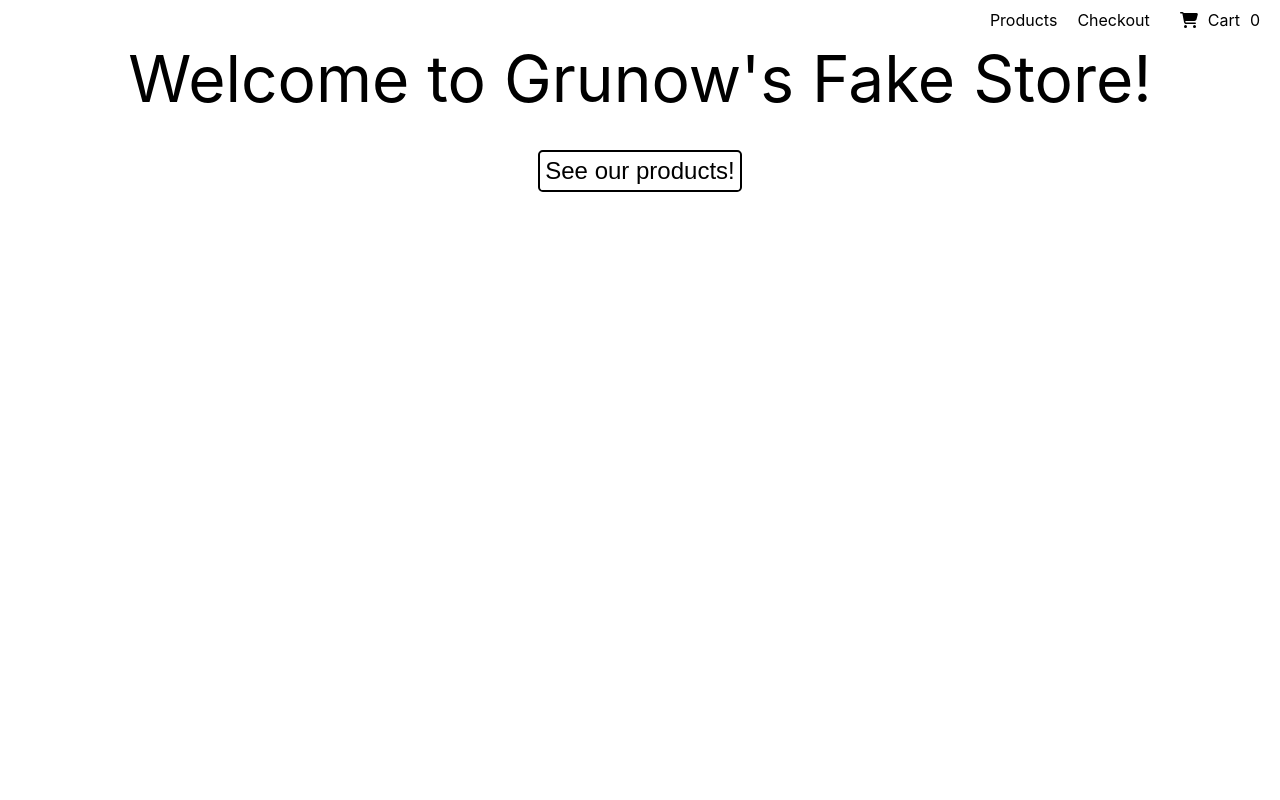
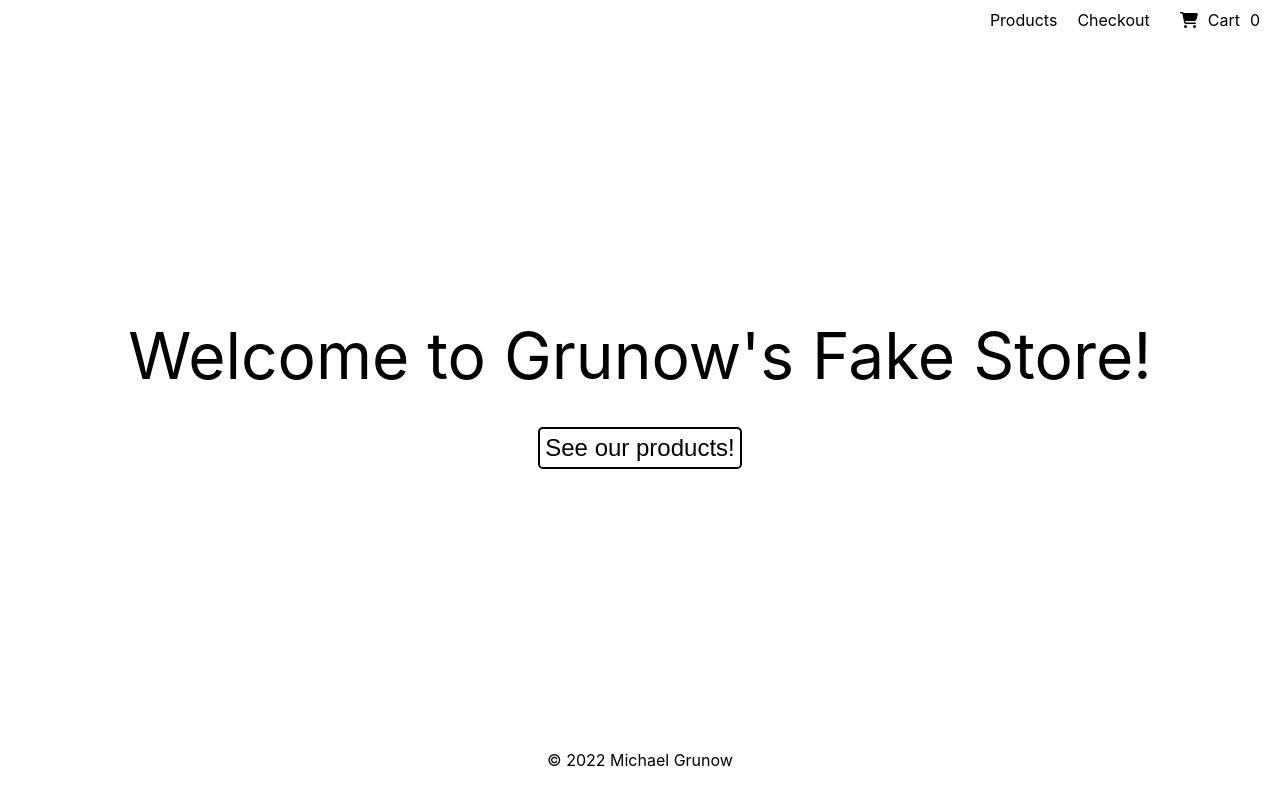
Before and after one commit to MGrunow1/fake-store, a React (Create React App) app: page / in a window 1280 px wide. Built offline with nearby package versions, Linux system fonts and the light colour scheme.

Commit message:
feat(App): Add footer

```diff
--- a/src/components/StyledComponents.js
+++ b/src/components/StyledComponents.js
@@ -63,6 +63,11 @@ align-items: center;
 @media (min-width: 700px) {
     margin-bottom: 3px;
 }
+`;
+
+export const FooterContainer = styled.footer`
+text-align: center;
+min-height: 50px;
 `;
 
 export const FormInput = styled.input`
@@ -150,6 +155,9 @@ ${(props) => props.dark
 export const PageContainer = styled.div`
 display: flex;
 flex-direction: column;
+justify-content: space-between;
+height: max-content;
+min-height: 100vh;
 ${(props) => props.dark
   ? `background-color: black;
     color: white;`
--- a/src/components/header-footer/HeaderFooter.js
+++ b/src/components/header-footer/HeaderFooter.js
@@ -1,7 +1,7 @@
 import { useContext } from "react";
 import { ThemeContext } from "../../contexts/ThemeContext";
 import { Outlet } from "react-router-dom";
-import { HeaderContainer, PageContainer } from "../StyledComponents";
+import { FooterContainer, HeaderContainer, PageContainer } from "../StyledComponents";
 import CartWidget from "./CartWidget";
 import NavBar from "./NavBar";
 
@@ -14,6 +14,9 @@ export default function HeaderFooter() {
             <CartWidget />
         </HeaderContainer>
         <div><Outlet /></div>
+        <FooterContainer>
+            &copy; 2022 Michael Grunow
+        </FooterContainer>
         </PageContainer>
     )
 }
```
